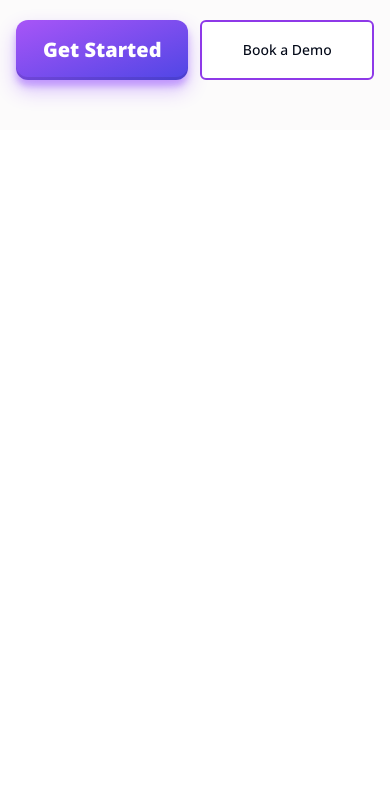
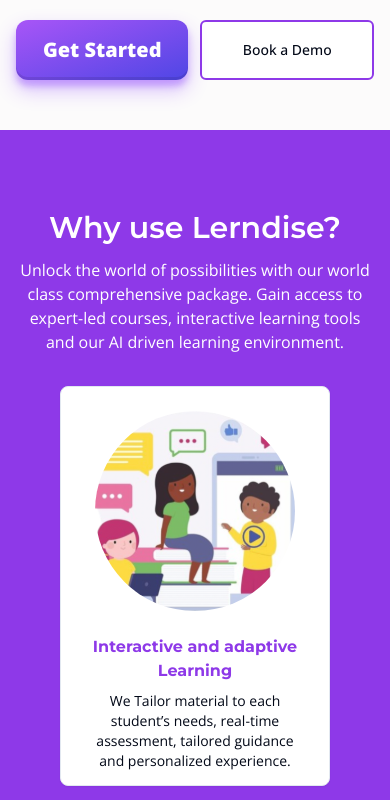
Before and after one commit to Lerndise/Lerndise-FE, a Next.js app: page / in a window 390 px wide. Shown: the part 680-1480 px from the top of the page. Before the commit the page ends 844 px from the top, so only its background shows below. Built offline with nearby package versions, Linux system fonts and the light colour scheme.

Commit message:
responsiveness for benefit section

```diff
--- a/app/page.tsx
+++ b/app/page.tsx
@@ -50,7 +50,7 @@
       <section className="border-b border-solid border-nav-border">
         <NavBar />
       </section>
-      <div className="px-4 lg:px-[100px] bg-grey-100 py-[50px] lg:py-[100px]">
+      <div className="px-4 md:px-10 lg:px-[100px] bg-grey-100 py-[50px] lg:py-[100px]">
         <section className="flex flex-col-reverse gap-20 lg:flex-row lg:gap-10 justify-between">
           <div className="flex flex-col gap-8">
             <Text
@@ -82,9 +82,9 @@
           <HeroImage />
         </section>
       </div>
-      {/* <div className="bg-lerndise-purple py-[80px] flex flex-col gap-8">
+      <div className="bg-lerndise-purple px-4 md:px-10 lg:px-0 py-[80px] flex flex-col gap-8">
         <section className="flex justify-center">
-          <div className="w-[300px] lg:w-[724px] flex flex-col gap-3 text-white">
+          <div className="w-auto lg:w-[724px] flex flex-col gap-3 text-white">
             <h3 className="text-white font-headingFont font-semibold text-center text-3xl md:text-4xl lg:text-5xl">
               {" "}
               Why use Lerndise?
@@ -96,7 +96,7 @@
             </p>
           </div>
         </section>
-        <section className="flex gap-4 justify-center">
+        <section className="grid md:grid-cols-2 xl:grid-cols-4 content-center items-center gap-4 justify-items-center">
           {benefits.map((benefit) => (
             <BenefitCard
               key={benefit.id}
@@ -106,7 +106,7 @@
             />
           ))}
         </section>
-      </div> */}
+      </div>
       {/* <section className="py-[80px] bg-grey-100 my-8">
         <div className="flex flex-col items-center gap-6">
           <h3 className="font-headingFont font-semibold text-center text-3xl md:text-4xl text-balance">
--- a/components/LandingPage/BenefitCard.tsx
+++ b/components/LandingPage/BenefitCard.tsx
@@ -9,7 +9,7 @@
 
 const BenefitCard = ({ img, title, text }: BenefitCardProps) => {
   return (
-    <Card className="w-[270px]">
+    <Card className="w-[270px] h-[400px]">
       <CardHeader className="">
         <div className="flex justify-center">
           <Image
--- a/components/LandingPage/NavBar.tsx
+++ b/components/LandingPage/NavBar.tsx
@@ -17,7 +17,7 @@
   ];
 
   return (
-    <div className="flex items-center justify-between px-4 xl:px-[100px] py-4">
+    <div className="flex items-center justify-between px-4 md:px-10 xl:px-[100px] py-4">
       <Brand />
       <section className="lg:hidden">
         <MobileNav />
```
